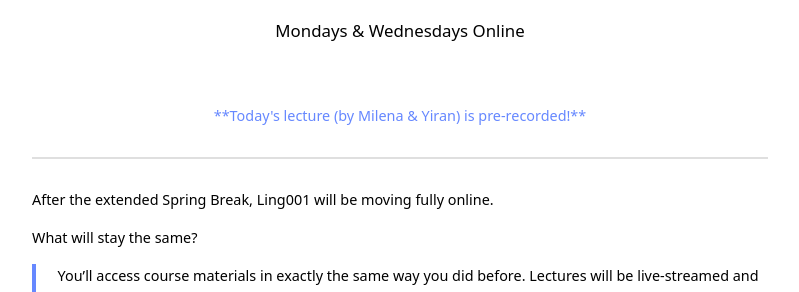
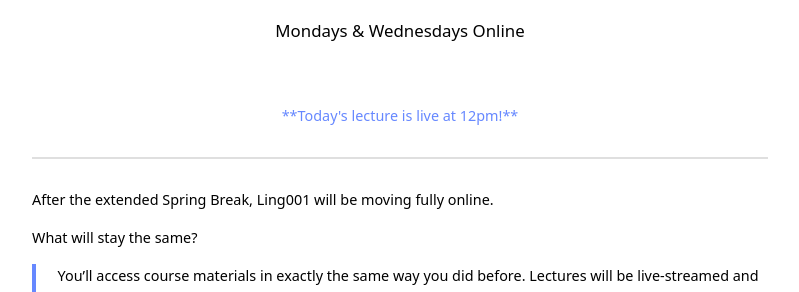
Before and after one commit to kschuler/ling001, a Jekyll site: the page built from index.md, in a window 1280 px wide and 900 px high. Shown: the part 220-512 px from the top of the window, without its empty margins (240-1039 px from the left). Built offline with Jekyll 4.4.1, drawn with Linux system fonts in a browser that asks for light colours.

Commit message:
Update index.md

```diff
--- a/index.md
+++ b/index.md
@@ -6,7 +6,7 @@ title: LING 1
 <h2 align="center">Spring 2020 Updated Online Syllabus</h2>
 <h3 align="center">Mondays & Wednesdays <b>Online</b></h3>
 <br>
-<h4 align="center"><a href="https://upenn.hosted.panopto.com/Panopto/Pages/Viewer.aspx?id=5293598e-982b-4d7d-84ac-aba300c19069"><b>**Today's lecture (by Milena & Yiran) is pre-recorded!**</b></a></h4>
+<h4 align="center"><a href="https://upenn.hosted.panopto.com/Panopto/Pages/Viewer.aspx?id=5293598e-982b-4d7d-84ac-aba300c19069"><b>**Today's lecture is live at 12pm!**</b></a></h4>
 <hr>
 After the extended Spring Break, Ling001 will be moving fully online.
 
```
Also changed, not shown: other parts of index.md (+1 -1 lines).
